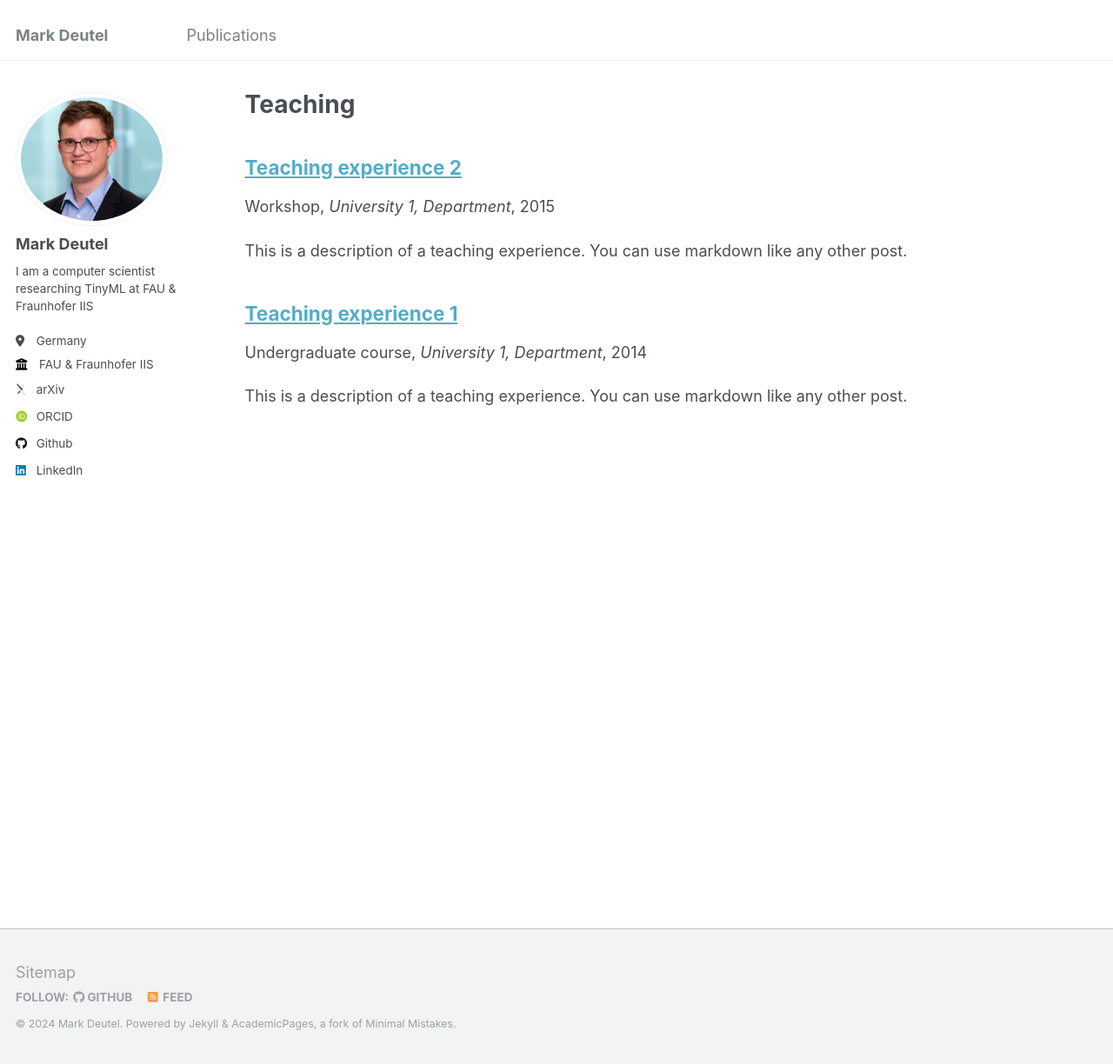
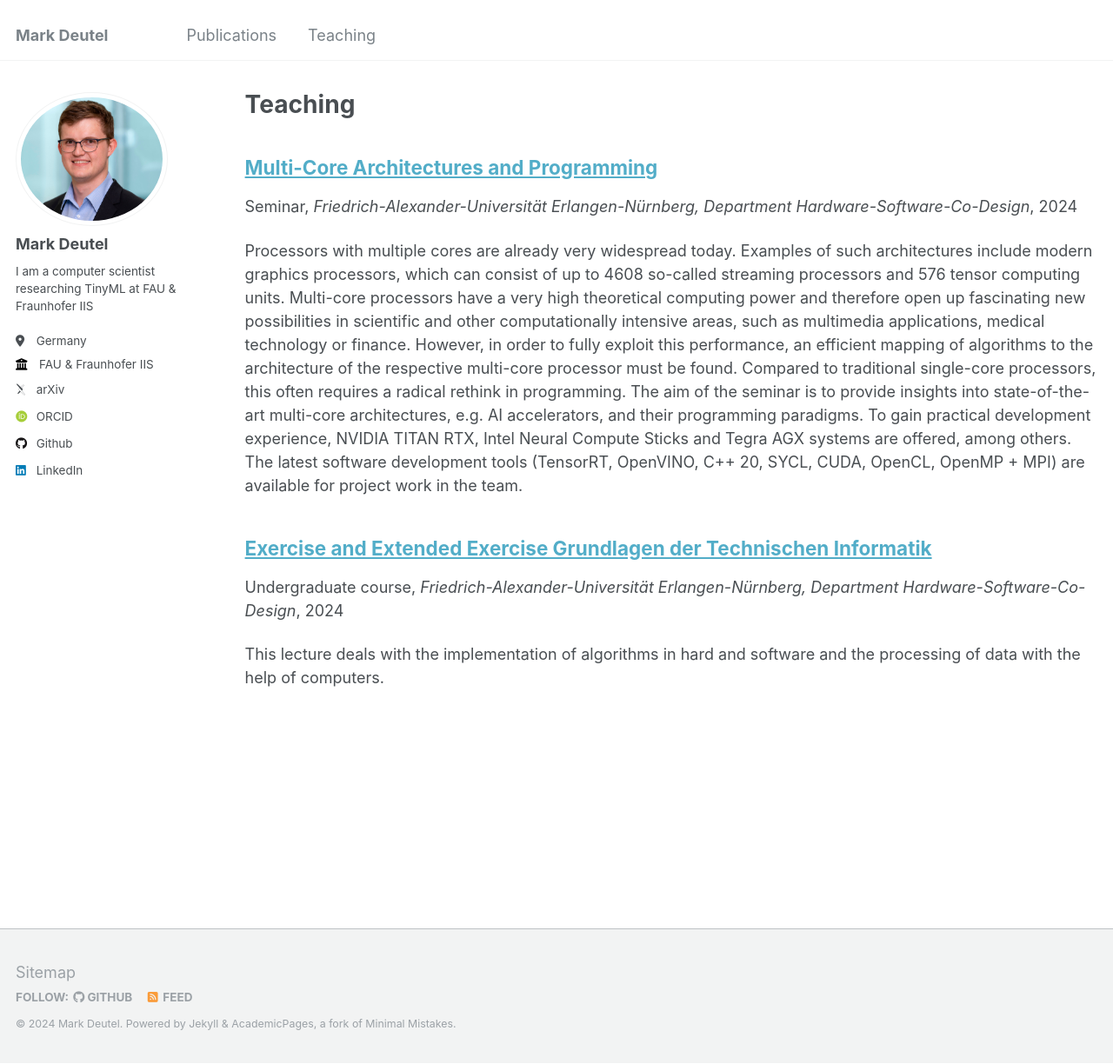
Before and after one commit to markdeutel/markdeutel.github.io, a Jekyll site: the page built from _pages/teaching.html, in a window 1280 px wide and 1224 px high. Shown: the whole window at 87% size. Built offline with Jekyll 4.4.1, drawn with Linux system fonts in a browser that asks for light colours; some web fonts are replaced.

Commit message:
[ADD] added teaching, fixed some typos in about.md

```diff
--- a/_data/navigation.yml
+++ b/_data/navigation.yml
@@ -11,8 +11,8 @@ main:
   #- title: "Talks"
   #  url: /talks/
 
-  #- title: "Teaching"
-  #  url: /teaching/
+  - title: "Teaching"
+    url: /teaching/
 
   #- title: "Portfolio"
   #  url: /portfolio/
--- a/_teaching/2014-spring-teaching-1.md
+++ /dev/null
@@ -1,20 +0,0 @@
----
-title: "Teaching experience 1"
-collection: teaching
-type: "Undergraduate course"
-permalink: /teaching/2014-spring-teaching-1
-venue: "University 1, Department"
-date: 2014-01-01
-location: "City, Country"
----
-
-This is a description of a teaching experience. You can use markdown like any other post.
-
-Heading 1
-======
-
-Heading 2
-======
-
-Heading 3
-======
--- a/_teaching/2015-spring-teaching-2.md
+++ /dev/null
@@ -1,20 +0,0 @@
----
-title: "Teaching experience 2"
-collection: teaching
-type: "Workshop"
-permalink: /teaching/2015-spring-teaching-1
-venue: "University 1, Department"
-date: 2015-01-01
-location: "City, Country"
----
-
-This is a description of a teaching experience. You can use markdown like any other post.
-
-Heading 1
-======
-
-Heading 2
-======
-
-Heading 3
-======
--- /dev/null
+++ b/_teaching/2024-gti.md
@@ -0,0 +1,12 @@
+---
+title: "Exercise and Extended Exercise Grundlagen der Technischen Informatik"
+collection: teaching
+type: "Undergraduate course"
+permalink: /teaching/gti
+venue: "Friedrich-Alexander-Universität Erlangen-Nürnberg, Department Hardware-Software-Co-Design"
+date: 2024-01-01
+---
+
+This lecture deals with the implementation of algorithms in hard and software and the processing of data with the help of computers.
+
+More information can be found [here](https://www.cs12.tf.fau.de/lehre/lehrveranstaltungen/vorlesungen/grundlagen-der-technischen-informatik-im-wintersemester).
--- /dev/null
+++ b/_teaching/2024-map.md
@@ -0,0 +1,13 @@
+---
+title: "Multi-Core Architectures and Programming"
+collection: teaching
+type: "Seminar"
+permalink: /teaching/map
+venue: "Friedrich-Alexander-Universität Erlangen-Nürnberg, Department Hardware-Software-Co-Design"
+date: 2024-01-01
+---
+
+Processors with multiple cores are already very widespread today. Examples of such architectures include modern graphics processors, which can consist of up to 4608 so-called streaming processors and 576 tensor computing units. Multi-core processors have a very high theoretical computing power and therefore open up fascinating new possibilities in scientific and other computationally intensive areas, such as multimedia applications, medical technology or finance. However, in order to fully exploit this performance, an efficient mapping of algorithms to the architecture of the respective multi-core processor must be found. Compared to traditional single-core processors, this often requires a radical rethink in programming.
+The aim of the seminar is to provide insights into state-of-the-art multi-core architectures, e.g. AI accelerators, and their programming paradigms. To gain practical development experience, NVIDIA TITAN RTX, Intel Neural Compute Sticks and Tegra AGX systems are offered, among others. The latest software development tools (TensorRT, OpenVINO, C++ 20, SYCL, CUDA, OpenCL, OpenMP + MPI) are available for project work in the team.
+
+More information can be found [here](https://www.cs12.tf.fau.de/lehre/lehrveranstaltungen/seminare/multi-core-architectures-and-programming/).
```
Also changed, not shown: _pages/about.md (+2 -2 lines).
